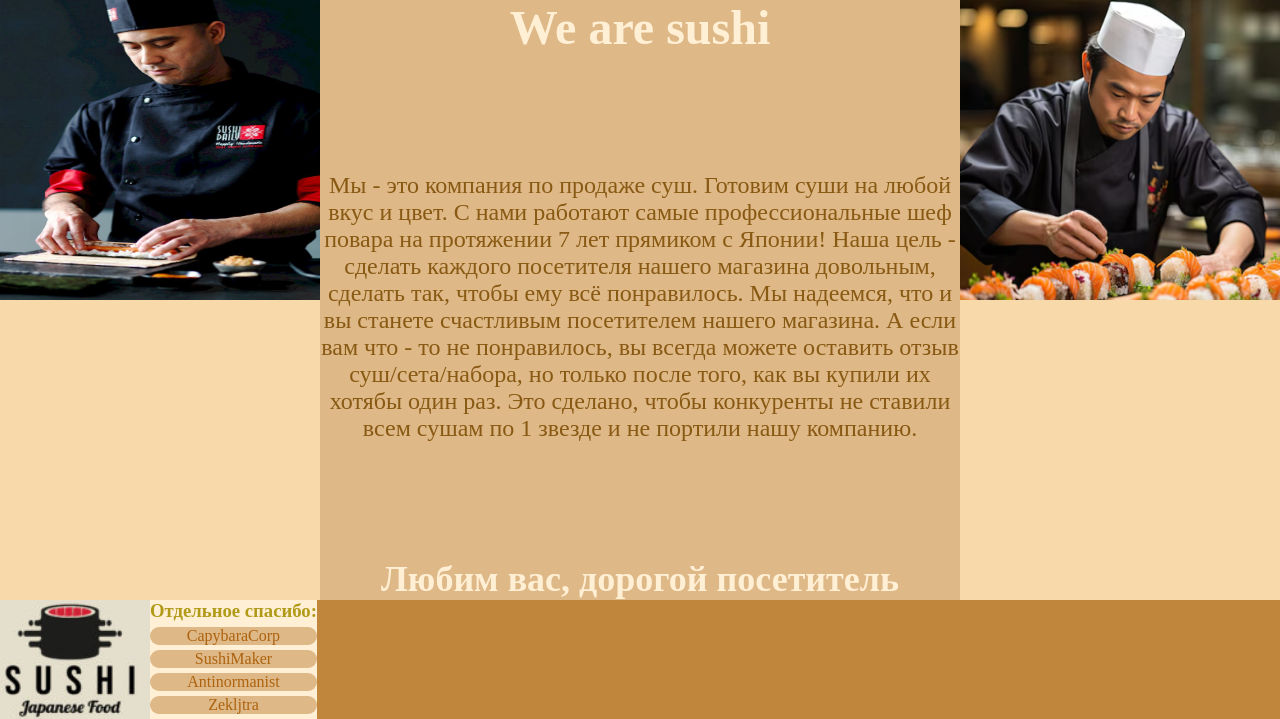
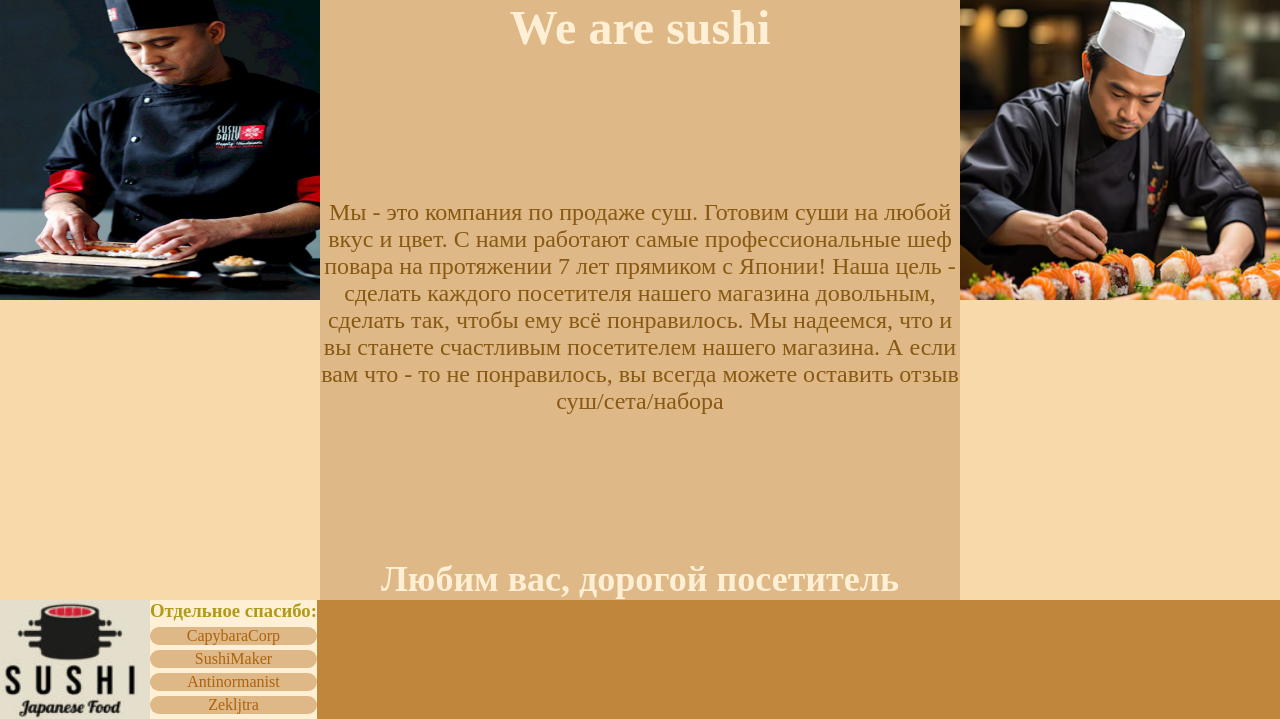
Before and after one commit to Antinormanist/sushi-shop, a Django app: page /about/ in a window 1280 px wide. Shown: the part 80-799 px from the top of the page. Run offline with Django 4.2, Linux system fonts and the light colour scheme.

Commit message:
Small correction

```diff
--- a/main/templates/main/about.html
+++ b/main/templates/main/about.html
@@ -10,7 +10,7 @@
     <img class="img" src="{% static "main/images/sushist.png" %}" alt="">
     <div class="content">
         <h1>We are sushi</h1>
-        <p>Мы - это компания по продаже суш. Готовим суши на любой вкус и цвет. С нами работают самые профессиональные шеф повара на протяжении 7 лет прямиком с Японии! Наша цель - сделать каждого посетителя нашего магазина довольным, сделать так, чтобы ему всё понравилось. Мы надеемся, что и вы станете счастливым посетителем нашего магазина. А если вам что - то не понравилось, вы всегда можете оставить отзыв суш/сета/набора, но только после того, как вы купили их хотябы один раз. Это сделано, чтобы конкуренты не ставили всем сушам по 1 звезде и не портили нашу компанию.</p>
+        <p>Мы - это компания по продаже суш. Готовим суши на любой вкус и цвет. С нами работают самые профессиональные шеф повара на протяжении 7 лет прямиком с Японии! Наша цель - сделать каждого посетителя нашего магазина довольным, сделать так, чтобы ему всё понравилось. Мы надеемся, что и вы станете счастливым посетителем нашего магазина. А если вам что - то не понравилось, вы всегда можете оставить отзыв суш/сета/набора</p>
         <h2>Любим вас, дорогой посетитель</h2>
     </div>
     <img class="img" src="{% static "main/images/sushist2.pn" %}g" alt="">
```
